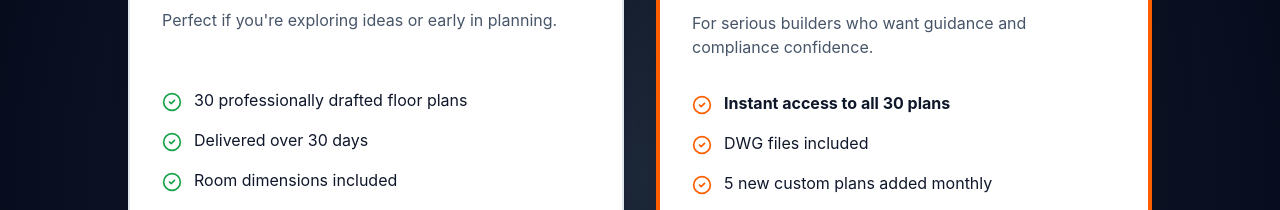
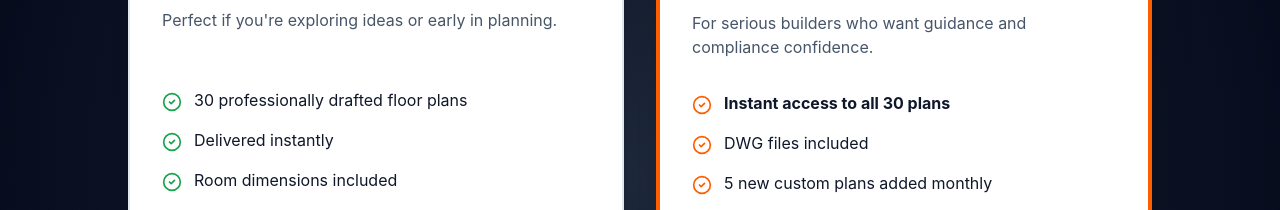
Before and after one commit to Founditmarketing/Texas-Structural-Engineers-Tripwire, a React (Vite) app: page / in a window 1280 px wide. Shown: the part 4107-4317 px from the top of the page. Built offline with nearby package versions, Linux system fonts and the light colour scheme.

Commit message:
Update Builder Starter plan delivery time to 'Delivered instantly'

```diff
--- a/src/pages/Home.tsx
+++ b/src/pages/Home.tsx
@@ -313,7 +313,7 @@ export const Home: React.FC = () => {
                                     </li>
                                     <li className="flex items-start gap-3">
                                         <CheckCircle2 className="w-5 h-5 text-green-600 flex-shrink-0 mt-1" />
-                                        <span>Delivered over 30 days</span>
+                                        <span>Delivered instantly</span>
                                     </li>
                                     <li className="flex items-start gap-3">
                                         <CheckCircle2 className="w-5 h-5 text-green-600 flex-shrink-0 mt-1" />
```
